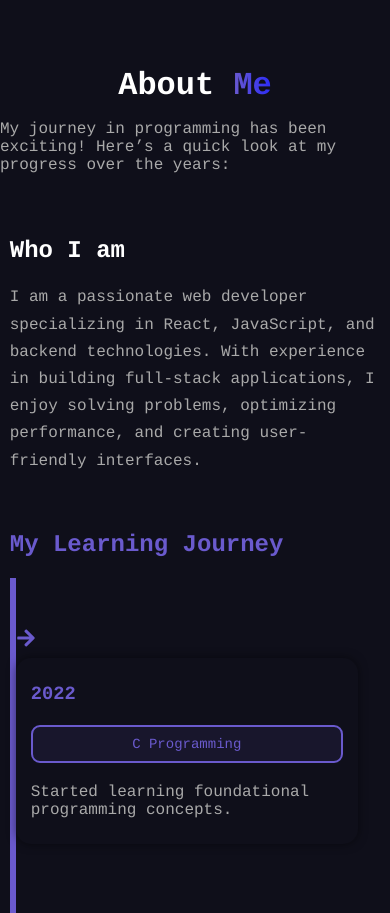
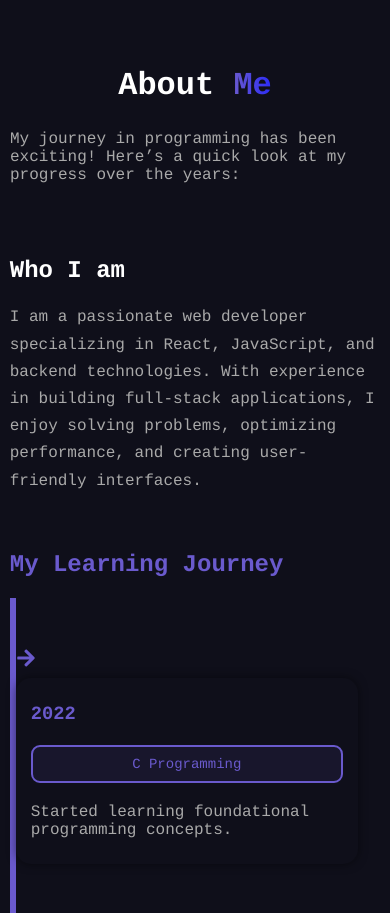
Before and after one commit to Arunitdy/portfolio-2.0, a React (Vite) app in the folder portfolio/: page / in a window 390 px wide. Shown: the part 920-1833 px from the top of the page. Built offline with nearby package versions, Linux system fonts and the light colour scheme.

Commit message:
add padding to text-center class and clean up Profile component

```diff
--- a/portfolio/src/All/Profile.css
+++ b/portfolio/src/All/Profile.css
@@ -329,7 +329,9 @@
         width: 100%;
         margin: auto;
     }
-
+    .text-center {
+        padding: 10px;
+    }
     .right {
         display: visible;
         margin-top: 50px;
--- a/portfolio/src/All/Profile.jsx
+++ b/portfolio/src/All/Profile.jsx
@@ -64,7 +64,7 @@ export const Profile = () => {
 
             <div className="About">
                 <h1>About <span>Me</span></h1>
-                <p className="text-center text-gray-700 mb-8">
+                <p className="text-center ">
                     My journey in programming has been exciting! Here’s a quick look at my progress over the years:
                 </p>
                 <div className="About_content">
```
